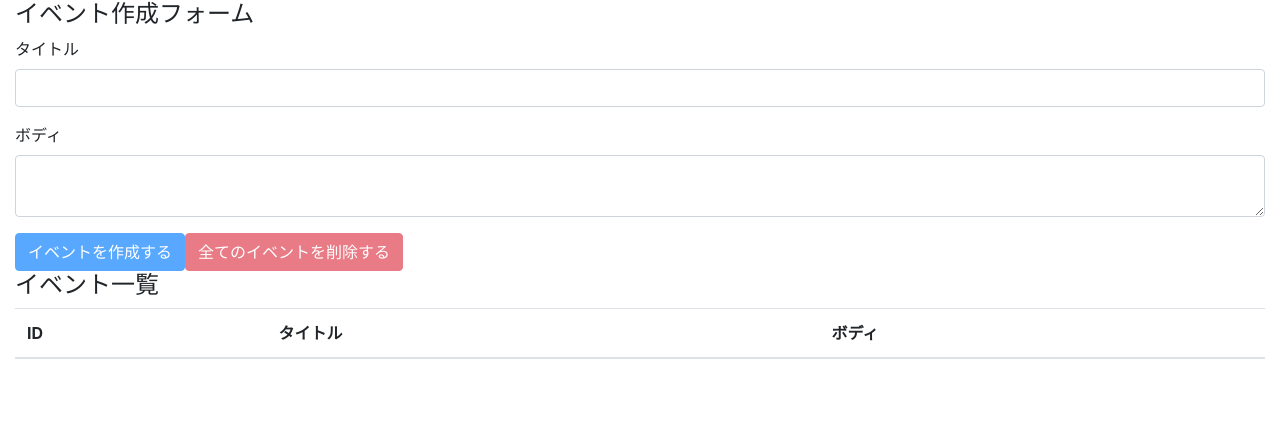
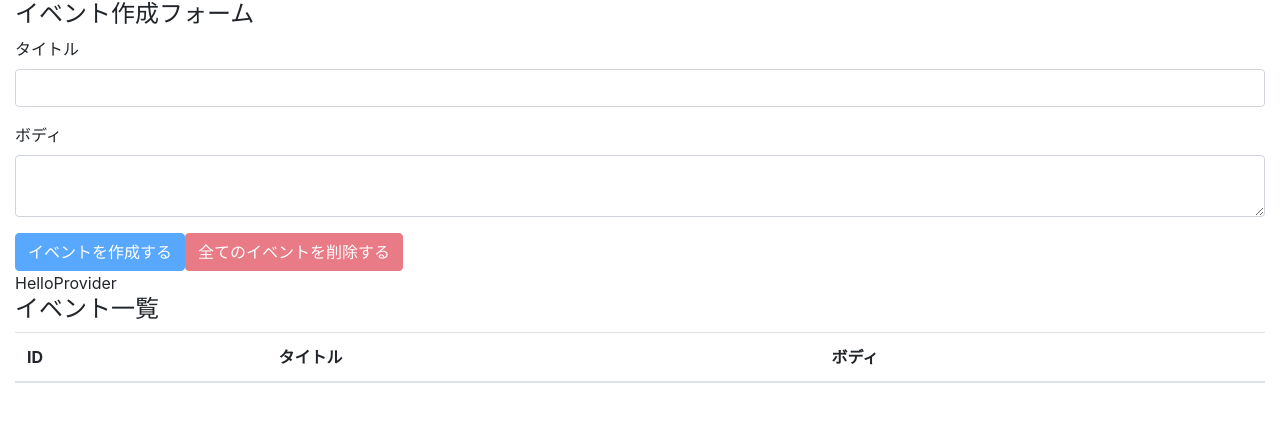
Before and after one commit to zuuumiii/react-hooks-101, a React (Create React App) app: page / in a window 1280 px wide. Shown: the top 422 px of the page. Built offline with nearby package versions, Linux system fonts and the light colour scheme.

Commit message:
setup React context provider

```diff
--- a/src/components/App.js
+++ b/src/components/App.js
@@ -1,4 +1,5 @@
 import React, { useReducer } from "react";
+import AppContext from "../contexts/AppContext";
 import "bootstrap/dist/css/bootstrap.min.css";
 import reducer from "../reducers/index";
 import Events from "./Events";
@@ -7,10 +8,12 @@
 const App = () => {
   const [state, dispatch] = useReducer(reducer, []);
   return (
-    <div className="container-fluid">
-      <EventForm state={state} dispatch={dispatch} />
-      <Events state={state} dispatch={dispatch} />
-    </div>
+    <AppContext.Provider value={"HelloProvider"}>
+      <div className="container-fluid">
+        <EventForm state={state} dispatch={dispatch} />
+        <Events state={state} dispatch={dispatch} />
+      </div>
+    </AppContext.Provider>
   );
 };
 
--- a/src/components/Events.js
+++ b/src/components/Events.js
@@ -1,9 +1,12 @@
-import React from "react";
+import React, { useContext } from "react";
 import Event from "./Event";
+import AppContext from "../contexts/AppContext";
 
 const Events = ({ state, dispatch }) => {
+  const value = useContext(AppContext);
   return (
     <>
+      <div>{value}</div>
       <h4>イベント一覧</h4>
       <table className="table table-hover">
         <thead>
```
